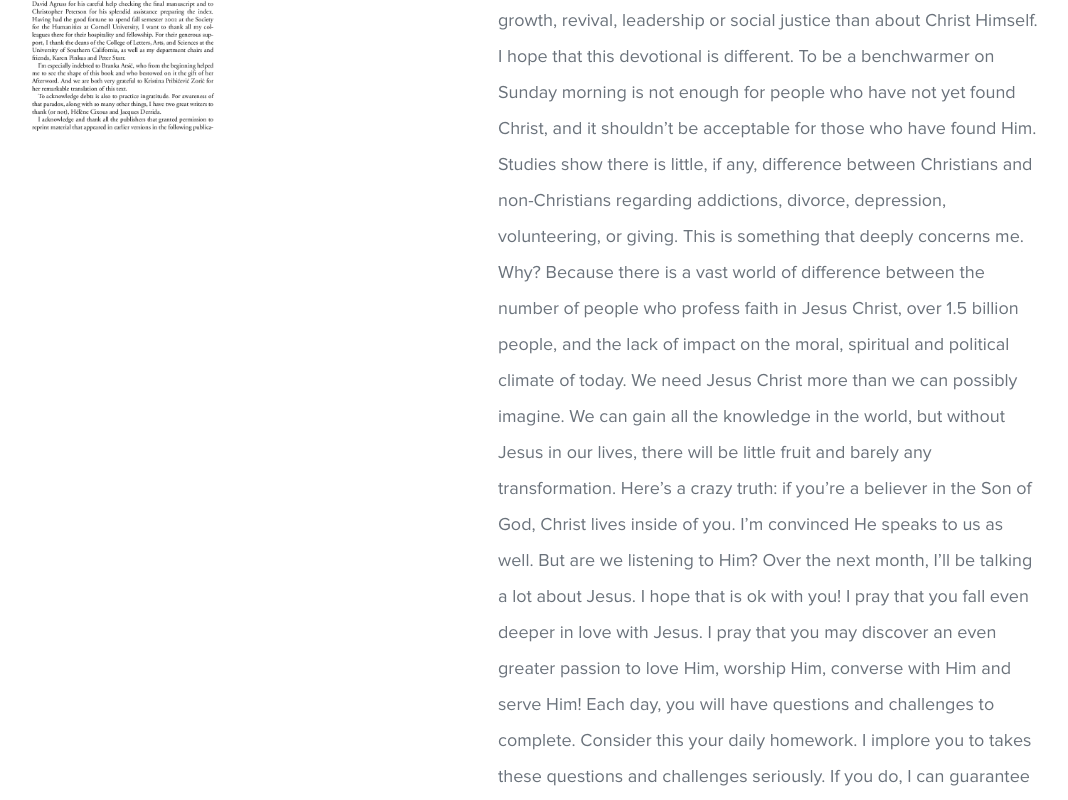
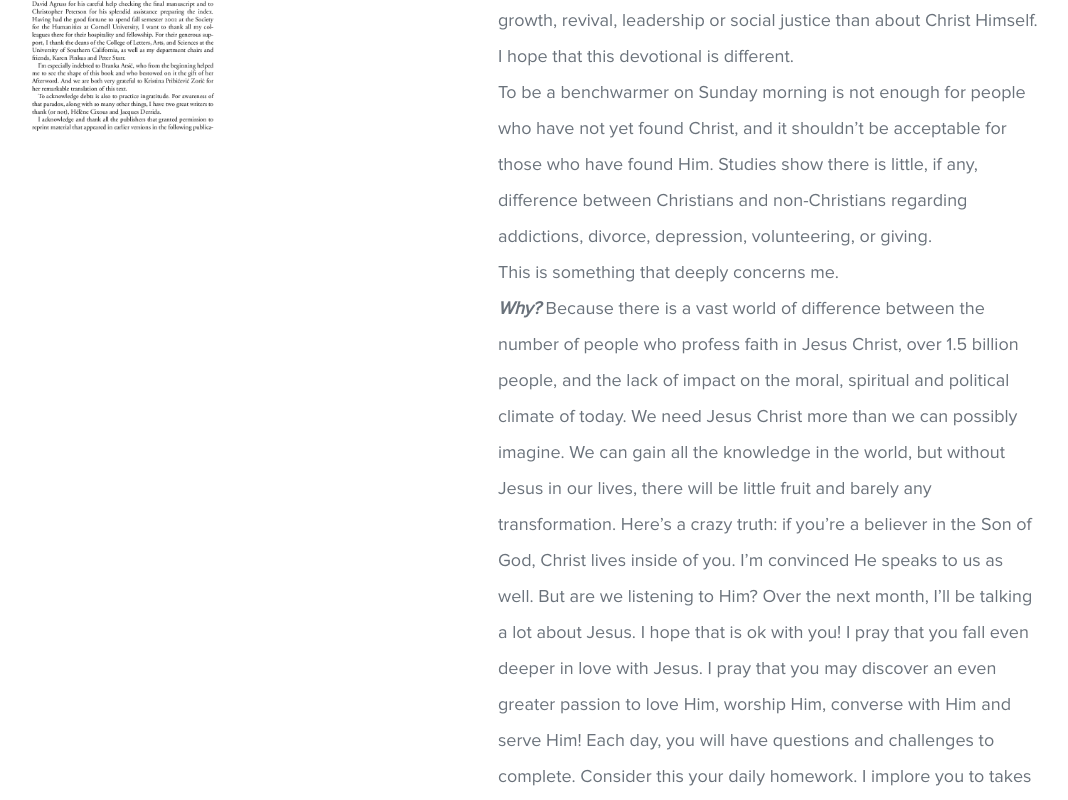
Before and after one commit to iamryandrake/out-of-this-world-ebook, a plain HTML site: page index.html in a window 1280 px wide. Shown: the part 1400-2200 px from the top of the page, without its empty margins (157-1225 px from the left). Drawn offline with Linux system fonts and the light colour scheme.

Commit message:
Why format

```diff
--- a/index.html
+++ b/index.html
@@ -90,11 +90,12 @@
 			<div class="col-md-6">
 				<h2 class="heading wow animated fadeInUp">About The Book</h2>
 				<h4 class="subheading wow animated fadeInUp">This is not any ordinary devotional book. It was written with the express intent of preaching Jesus Christ.<br> Nothing more and nothing less.</h4>
-				<p class="small wow animated fadeInUp"> It seems to me that it is much more popular to talk about church growth, revival, leadership or social justice than about Christ Himself. I hope that this devotional is different.
+				<p class="small wow animated fadeInUp">
+					 It seems to me that it is much more popular to talk about church growth, revival, leadership or social justice than about Christ Himself. I hope that this devotional is different.<br>
+					To be a benchwarmer on Sunday morning is not enough for people who have not yet found Christ, and it shouldn’t be acceptable for those who have found Him. Studies show there is little, if any, difference between Christians and non-Christians regarding addictions, divorce, depression, volunteering, or giving.
+					<br> This is something that deeply concerns me.
 
-To be a benchwarmer on Sunday morning is not enough for people who have not yet found Christ, and it shouldn’t be acceptable for those who have found Him. Studies show there is little, if any, difference between Christians and non-Christians regarding addictions, divorce, depression, volunteering, or giving. This is something that deeply concerns me.
-
-Why?
+					<br><em><strong>Why?</strong></em>
 
 Because there is a vast world of difference between the number of people who profess faith in Jesus Christ, over 1.5 billion people, and the lack of impact on the moral, spiritual and political climate of today.
 
```
